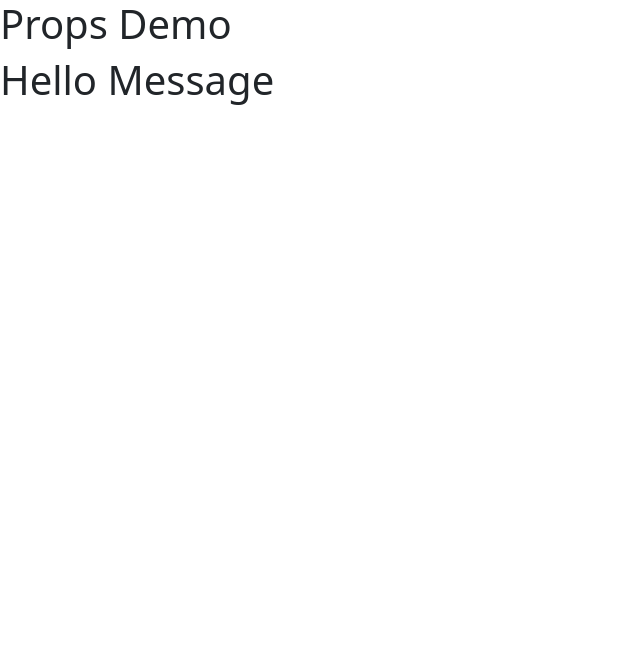
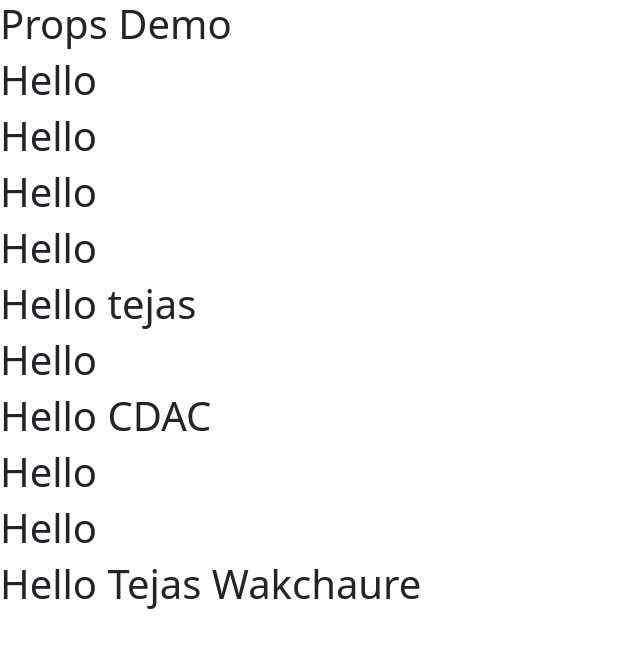
Before and after one commit to tejaswakchaure/react-fourth-app, a React (Create React App) app: page / in a window 1280 px wide. Shown: the top 648 px of the page, without its empty margins (0-640 px from the left). Built offline with nearby package versions, Linux system fonts and the light colour scheme.

Commit message:
function with parameter

```diff
--- a/src/App.js
+++ b/src/App.js
@@ -3,16 +3,26 @@ function App() {
     <>
     {/* calling message dema */}
       <h1>Props Demo</h1>
-      <MessageDemo />
+      {/* this id=hi these are the atribute */}
+      {/* attribute name is any valid name */}
+      <MessageDemo/>
+      <MessageDemo message="Hello"/>
+      <MessageDemo username="tejas"/>
+      <MessageDemo username="CDAC"/>
+      <MessageDemo name="Tejas Wakchaure"/>
+      {/* <MessageDemo message="hi" username:"tejas"/> */}
     </>
   );
 
 }
 //Reusable + O/p is static
-function MessageDemo() {
+//how to make dynamic..........??
+function MessageDemo(Props) {
+  console.log ("I am inside massageDemo",Props);
   return (
     <>
-      <h1>Hello Message</h1>
+      <h1>Hello {Props.username}</h1>
+      <h1>Hello {Props.name}</h1>
     </>
   )
 }
```
